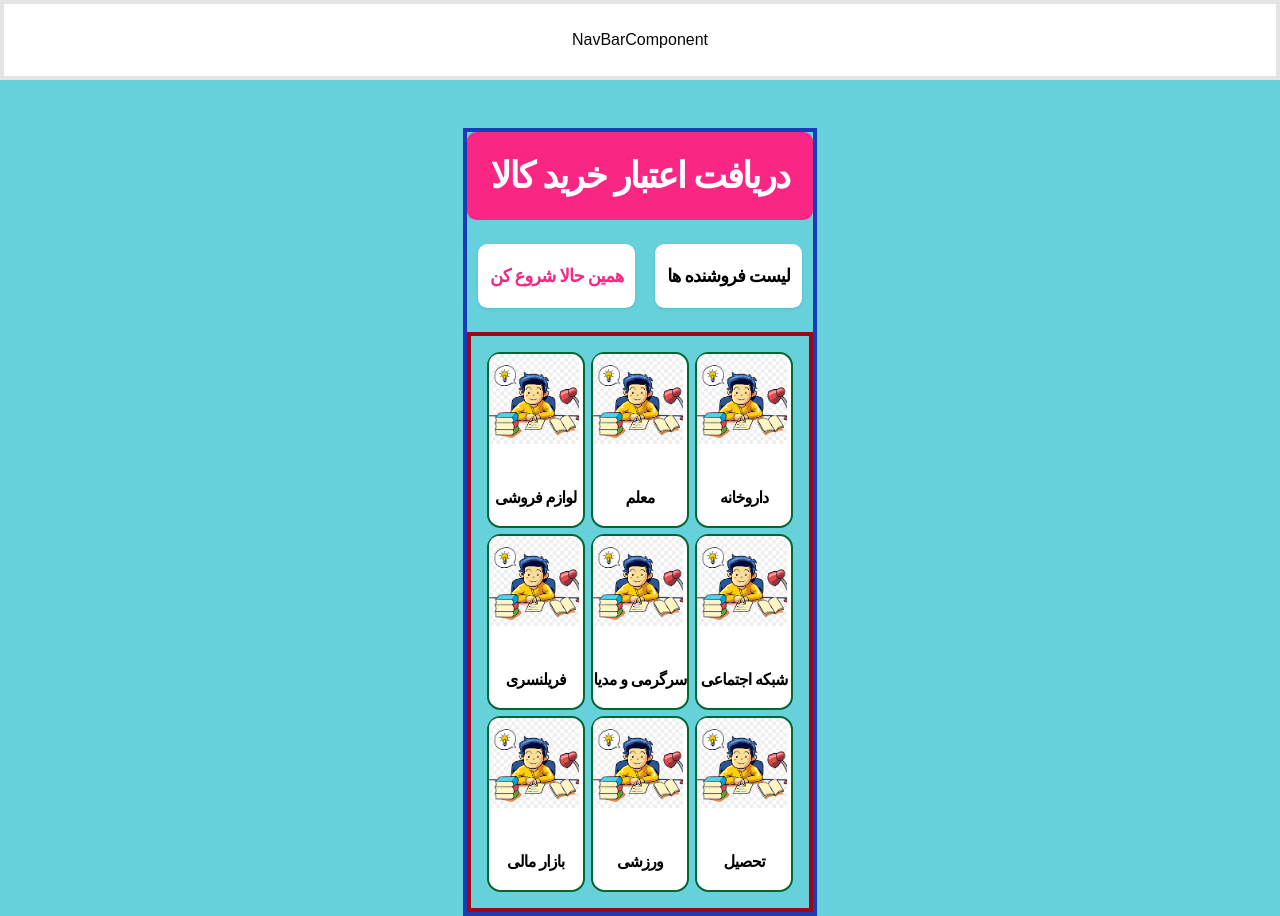
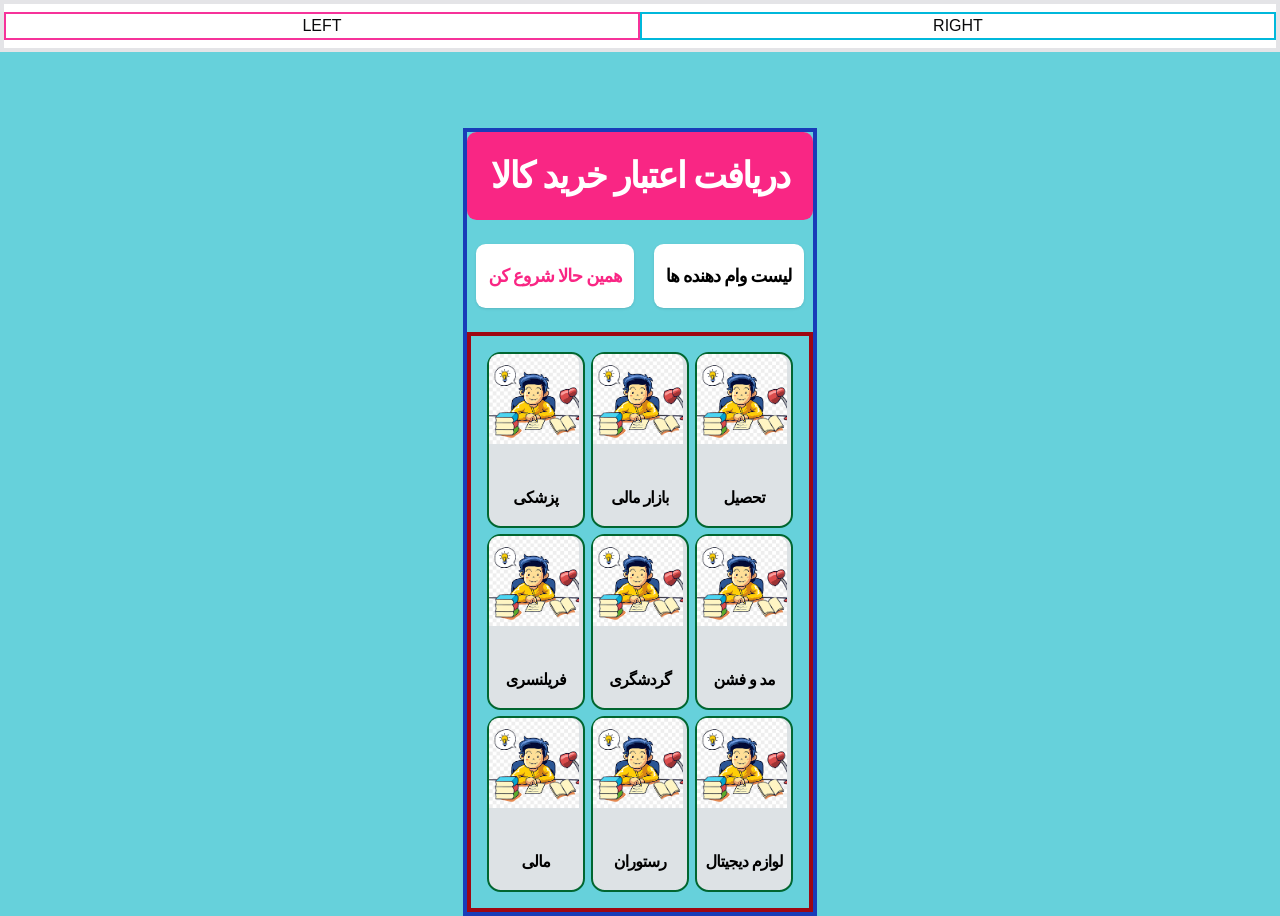
Before and after one commit to PouryaSoleimani/WAMAPP, a React (Vite) app: page / in a window 1280 px wide. Built offline with nearby package versions, Linux system fonts and the light colour scheme; a web font is replaced by a local one.

Commit message:
GRID BOXES

```diff
--- a/src/components/modules/CategoryBoxComponent.tsx
+++ b/src/components/modules/CategoryBoxComponent.tsx
@@ -5,7 +5,7 @@ interface CategoryBoxComponentProps { title: string }
 
 const CategoryBoxComponent = ({ id, title }) => {
     return (
-        <div className='border-2 border-green-800 rounded-xl bg-white text-black h-44 flex flex-col justify-between hover:scale-110 duration-300'>
+        <div className='border-2 border-green-800 rounded-xl bg-[#DDE2E5] text-black h-44 flex flex-col justify-between hover:scale-110 duration-300'>
             <img src={ReactLogo} alt='Category' width={90} className='rounded-t-lg' />
             <h2 className='mb-4 font-bold tracking-tighter'>{title}</h2>
         </div>
--- a/src/components/modules/HeaderButtonsTopComponent.tsx
+++ b/src/components/modules/HeaderButtonsTopComponent.tsx
@@ -5,7 +5,7 @@ const HeaderButtonsTopComponent = () => {
     return (
         <div className='w-[85%] mx-auto my-6 flex items-center justify-center gap-5'>
             <Button className='bg-white text-[var(--pink)] text-lg font-bold px-3 py-8 tracking-tighter rounded-lg  hover:bg-[var(--pink)] hover:text-white duration-500 cursor-pointer'>همین حالا شروع کن</Button>
-            <Button className='bg-white text-black text-lg font-bold px-3 py-8 tracking-tighter rounded-lg  hover:bg-zinc-500 hover:text-white duration-500 cursor-pointer'>لیست فروشنده ها</Button>
+            <Button className='bg-white text-black text-lg font-bold px-3 py-8 tracking-tighter rounded-lg  hover:bg-zinc-500 hover:text-white duration-500 cursor-pointer'>لیست وام دهنده ها</Button>
         </div>
     )
 }
--- a/src/components/modules/NavBarComponent.tsx
+++ b/src/components/modules/NavBarComponent.tsx
@@ -2,7 +2,10 @@ import React from 'react'
 
 const NavBarComponent = () => {
     return (
-        <div className='w-full border-4 fixed top-0 left-0 right-0 bg-white py-6'>NavBarComponent</div>
+        <div className='w-full border-4 fixed top-0 left-0 right-0 bg-white py-2  flex items-center justify-between'>
+            <div id="NAVBAR___LEFT" className='border-2 border-pink-500 w-1/2 h-full'>LEFT</div>
+            <div id="NAVBAR___RIGHT" className='border-2 border-cyan-500 w-1/2 h-full'>RIGHT</div>
+        </div>
     )
 }
 
--- a/src/components/templates/CategoryGridSection.tsx
+++ b/src/components/templates/CategoryGridSection.tsx
@@ -2,15 +2,15 @@ import React from 'react'
 import CategoryBoxComponent from '../modules/CategoryBoxComponent'
 
 const boxDatas = [
-    { id: 1, title: "لوازم فروشی" },
-    { id: 2, title: "معلم" },
-    { id: 3, title: "داروخانه" },
+    { id: 1, title: "پزشکی" },
+    { id: 2, title: "بازار مالی" },
+    { id: 3, title: " تحصیل" },
     { id: 4, title: "فریلنسری" },
-    { id: 5, title: "سرگرمی و مدیا" },
-    { id: 6, title: "شبکه اجتماعی" },
-    { id: 7, title: "بازار مالی" },
-    { id: 8, title: "ورزشی" },
-    { id: 9, title: "تحصیل" },
+    { id: 5, title: "گردشگری" },
+    { id: 6, title: "مد و فشن" },
+    { id: 7, title: " مالی" },
+    { id: 8, title: "رستوران" },
+    { id: 9, title: "لوازم دیجیتال" },
 ]
 const CategoryGridSection = () => {
     return (
```
Also changed, not shown: 1 other file (tests, documents, lock files or other folders).
